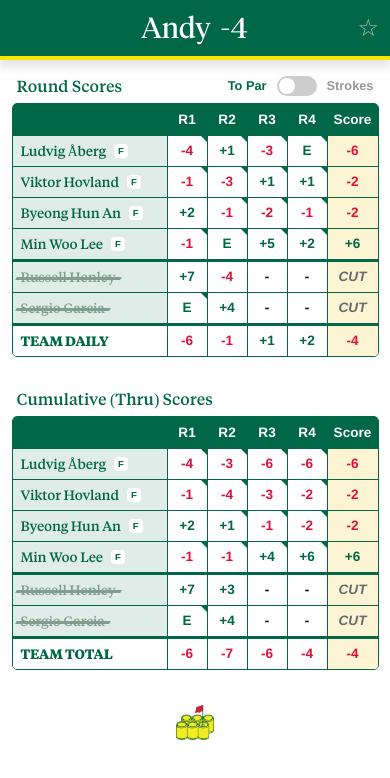
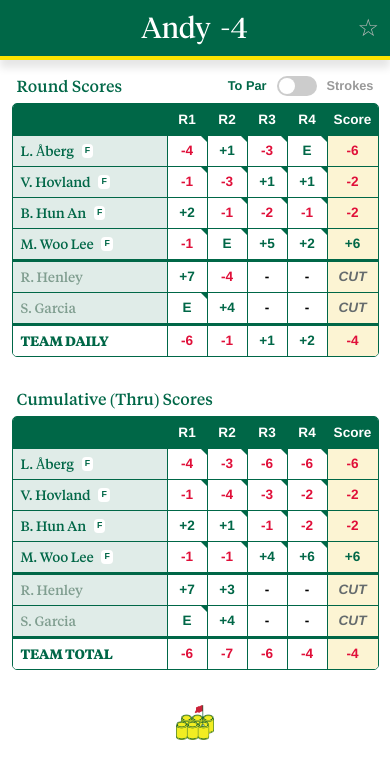
Before and after one commit to KFig21/masters-pool, a React (Vite) app: page /team/Andy in a window 390 px wide. Shown: the top 778 px of the page. Built offline with nearby package versions, Linux system fonts and the light colour scheme; some icons are missing.

Commit message:
shrinking stuff for mobile

```diff
--- a/src/UI/components/thruBadge/ThruBadge.tsx
+++ b/src/UI/components/thruBadge/ThruBadge.tsx
@@ -4,23 +4,23 @@ interface Props {
   thru?: string;
   isCut?: boolean;
   status?: 'ACTIVE' | 'CUT' | 'DQ' | 'WD';
-  isTournamentComplete?: boolean; // Pass this in if you track global tournament status
+  isTournamentComplete?: boolean;
 }
 
 export const ThruBadge = ({ thru, isCut, status, isTournamentComplete }: Props) => {
-  // Hide if cut, DQ'd, WD'd, missing thru data, or the whole tournament is over
   if (isCut || status !== 'ACTIVE' || !thru || isTournamentComplete) {
     return null;
   }
 
-  // Optional: If you don't want to show "F" (Finished for the day) at all, you could return null here too.
-  // if (thru === 'F') return null;
+  // Convert "Thru 17" to "T17" for mobile
+  const mobileThru = thru.replace('Thru ', 'T');
 
   return (
     <span
       className={`thru-badge ${thru === 'F' ? 'finished' : thru[0] !== 'T' ? 'tee-time' : 'active'}`}
     >
-      {thru}
+      <span className="desktop-badge-label">{thru}</span>
+      <span className="mobile-badge-label">{mobileThru}</span>
     </span>
   );
 };
--- a/src/UI/components/thruBadge/styles.scss
+++ b/src/UI/components/thruBadge/styles.scss
@@ -1,5 +1,4 @@
-// masters-pool/src/UI/components/thruBadge/styles.scss
-
+@use '../../styles/index' as *;
 @use '../../styles/colors' as *;
 
 .thru-badge {
@@ -12,6 +11,29 @@
     font-weight: 600;
     border-radius: 4px;
     letter-spacing: 0.5px;
+
+    // Toggle labels
+    .desktop-badge-label {
+        display: inline;
+    }
+
+    .mobile-badge-label {
+        display: none;
+    }
+
+    @include mobile {
+        padding: 0px 3px;
+        font-size: 0.55rem; // Shrink font
+        letter-spacing: 0; // Tighten spacing
+
+        .desktop-badge-label {
+            display: none;
+        }
+
+        .mobile-badge-label {
+            display: inline;
+        }
+    }
 
     // Style for when they are actively on the course or have a tee time
     &.tee-time {
--- a/src/UI/pages/team/components/scorecard/components/tables/RoundTable.tsx
+++ b/src/UI/pages/team/components/scorecard/components/tables/RoundTable.tsx
@@ -103,7 +103,15 @@ export const RoundTable = ({ golfers, stats }: Props) => {
             >
               {/* Golfer Name */}
               <div className="scorecard-table-cell name-cell">
-                <span className="golfer-name">{golfer.name}</span>
+                {/* Desktop Name */}
+                <span className="golfer-name desktop-label">{golfer.name}</span>
+
+                {/* Mobile Name (First Initial + Last Name) */}
+                <span className="golfer-name mobile-label">
+                  {golfer.name.split(' ').length > 1
+                    ? `${golfer.name.split(' ')[0][0]}. ${golfer.name.split(' ').slice(1).join(' ')}`
+                    : golfer.name}
+                </span>
                 {/* Drop the badge right next to the name */}
                 <ThruBadge
                   thru={golfer.thru}
--- a/src/UI/pages/team/components/scorecard/components/tables/ThruTable.tsx
+++ b/src/UI/pages/team/components/scorecard/components/tables/ThruTable.tsx
@@ -48,7 +48,15 @@ export const ThruTable = ({ golfers, stats }: Props) => {
               className={`scorecard-table-row ${rowClass} ${isCutoff ? 'cutoff-border' : ''} ${golfer.isCut ? 'is-cut' : ''}`}
             >
               <div className="scorecard-table-cell name-cell">
-                <span className="golfer-name">{golfer.name}</span>
+                {/* Desktop Name */}
+                <span className="golfer-name desktop-label">{golfer.name}</span>
+
+                {/* Mobile Name (First Initial + Last Name) */}
+                <span className="golfer-name mobile-label">
+                  {golfer.name.split(' ').length > 1
+                    ? `${golfer.name.split(' ')[0][0]}. ${golfer.name.split(' ').slice(1).join(' ')}`
+                    : golfer.name}
+                </span>
                 {/* Drop the badge right next to the name */}
                 <ThruBadge
                   thru={golfer.thru}
--- a/src/UI/pages/team/components/scorecard/components/tables/styles.scss
+++ b/src/UI/pages/team/components/scorecard/components/tables/styles.scss
@@ -77,6 +77,24 @@
                     .golfer-name {
                         position: relative; // Anchor the line to the text
                         display: inline-block;
+
+                        &.desktop-label {
+                            display: inline-block;
+                        }
+
+                        &.mobile-label {
+                            display: none;
+                        }
+
+                        @include mobile {
+                            &.desktop-label {
+                                display: none;
+                            }
+
+                            &.mobile-label {
+                                display: inline-block;
+                            }
+                        }
 
                         &::after {
                             content: '';
```
